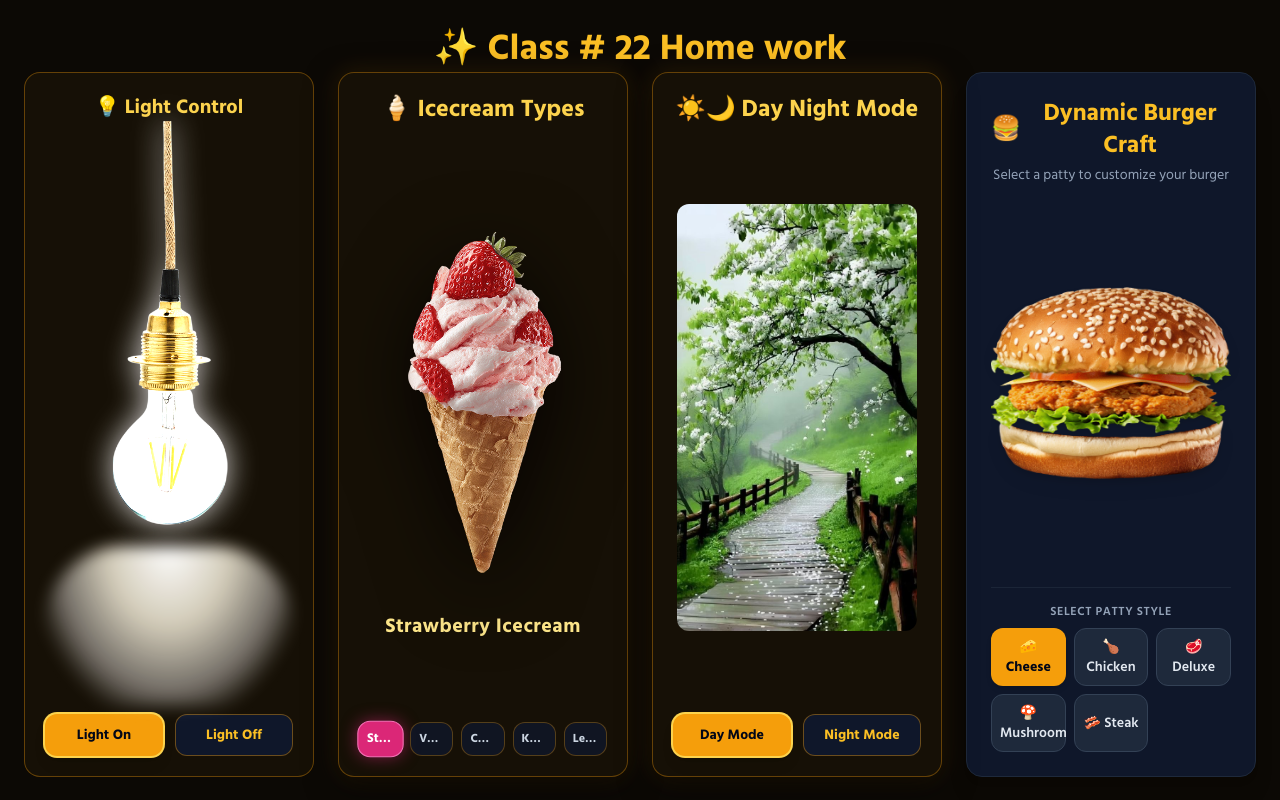
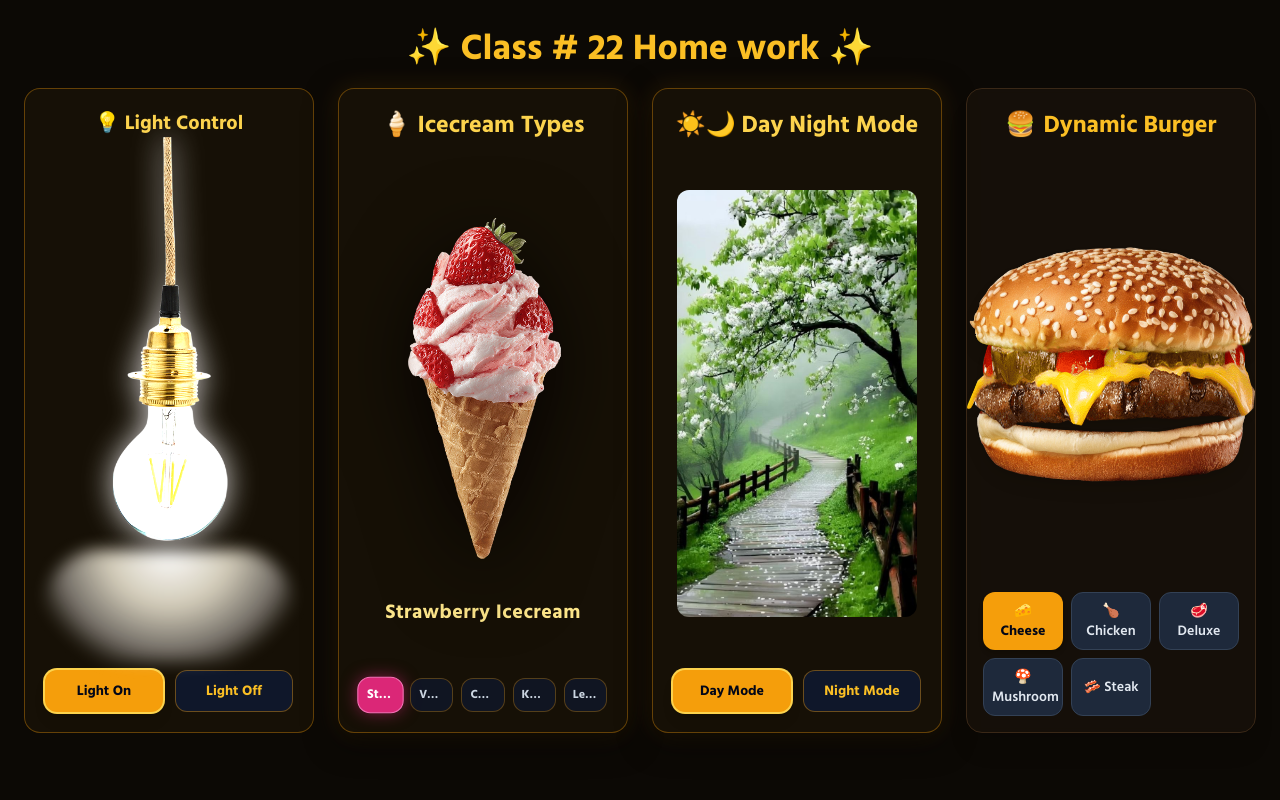
Before and after one commit to coderrnasim/JS_HomeWork, a website: page index.html in a window 1280 px wide. Drawn offline with Linux system fonts and the light colour scheme.

Commit message:
fix mobile verson

```diff
--- a/index.html
+++ b/index.html
@@ -11,13 +11,13 @@
 </head>
 <!-- বডিতে হাইট ও প্যাডিং অ্যাডজাস্ট করুন -->
 
-<body class="bg-[#0c0905] text-[#fef3c7] h-screen overflow-hidden flex flex-col p-3 lg:p-6">
+<body class="bg-[#0c0905] text-[#fef3c7] min-h-screen overflow-y-auto flex flex-col p-3 lg:p-6">
 
     <div class="w-full max-w-[1700px] mx-auto h-full flex flex-col justify-between">
 
         <!-- Header -->
-        <header class="text-center py-1 flex-none">
-            <h1 class="text-xl sm:text-3xl lg:text-4xl font-bold text-amber-400">✨ Class # 22 Home work</h1>
+        <header class="text-center mb-4 py-1 flex-none">
+            <h1 class="text-xl sm:text-3xl lg:text-4xl font-bold text-amber-400">✨ Class # 22 Home work ✨</h1>
         </header>
 
         <!-- খ) গ্রিড কন্টেইনারে h-full এবং flex-grow ব্যবহার করা যাতে পুরো জায়গাটা নেয় -->
@@ -36,7 +36,7 @@
                         class="w-48 sm:w-64 lg:w-80 h-auto mx-auto object-contain z-10 relative">
 
                     <!-- ২. লাইটের ঠিক নিচের অংশের তীব্র আলো (Light Beam/Glow) -->
-                    <div id="light-beam" class="w-full h-40 mt-3 rounded-full transition-all duration-0"
+                    <div id="light-beam" class="w-full h-28 rounded-full transition-all duration-0"
                         style="background: radial-gradient(ellipse at top, rgba(255, 255, 255, 1) 0%, rgba(231, 224, 204, 0.9) 35%, rgba(247, 244, 240, 0.4) 65%, transparent 80%); filter: blur(8px);">
                     </div>
                 </div>
@@ -136,18 +136,15 @@
             </div>
 
             <!-- 4. BURGER TYPES MENU SECTION -->
-            <!-- Card 4: Burger Stack Customizer -->
-            <div
-                class="bg-slate-900 border border-slate-800 rounded-2xl p-4 sm:p-6 shadow-xl flex flex-col justify-between h-full">
+            <div class="bg-[#18120a]/80 backdrop-blur-sm rounded-2xl border border-[#3a2817] shadow-xl overflow-hidden group hover:border-[#d97706]/40 transition-all flex flex-col justify-between">
 
                 <!-- Title Section -->
-                <div class="text-center mb-4">
+                <div class="text-center mt-5 mb-4">
                     <h2
                         class="text-xl sm:text-2xl font-bold text-amber-400 mb-1 flex items-center justify-center gap-2">
-                        <span>🍔</span> Dynamic Burger Craft
+                        <span>🍔</span> Dynamic Burger
                     </h2>
-                    <p id="burger-status" class="text-xs sm:text-sm text-slate-400 font-medium">Select a patty to
-                        customize your burger</p>
+
                 </div>
 
                 <!-- Burger Visual Container (Fixed Bun + Dynamic Middle) -->
@@ -156,12 +153,12 @@
 
                     <!-- Top Bun (Fixed) -->
                     <img src="images/TopBun.png" alt="Top Bun"
-                        class="w-full max-w-[280px] sm:max-w-[300px] h-auto object-contain z-30 drop-shadow-lg -mb-6 sm:-mb-10 transition-transform duration-300 pointer-events-none" />
+                        class="w-full max-w-[280px] sm:max-w-[300px] h-auto object-contain z-30 drop-shadow-lg -mb-6 sm:-mb-8 transition-transform duration-300 pointer-events-none" />
 
                     <!-- Dynamic Middle Patty Layer -->
                     <div
                         class="w-full max-w-[280px] sm:max-w-[300px] flex items-center justify-center z-20 min-h-[90px] sm:min-h-[110px] overflow-hidden">
-                        <img id="burger-patty-img" src="images/Chicken_patty.png" alt="Selected Patty"
+                        <img id="burger-patty-img" src="images/Cheese_patty.png" alt="Selected Patty"
                             class="w-full h-auto object-contain transition-all duration-500 transform scale-100 opacity-100 drop-shadow-md" />
                     </div>
 
@@ -171,10 +168,8 @@
                 </div>
 
                 <!-- Selection Buttons -->
-                <div class="mt-4 pt-4 border-t border-slate-800/80">
-                    <label
-                        class="block text-xs font-semibold text-slate-400 uppercase tracking-wider mb-2 text-center">Select
-                        Patty Style</label>
+                <div class="m-4">
+
                     <div class="grid grid-cols-2 sm:grid-cols-3 gap-2">
                         <button onclick="changePatty('images/Cheese_patty.png', 'Cheese Patty Loaded', this)"
                             class="patty-btn active-patty-btn bg-amber-500 text-slate-950 font-bold py-2 px-2 text-xs sm:text-sm rounded-xl transition-all duration-200 shadow-md">
--- a/script.js
+++ b/script.js
@@ -48,7 +48,6 @@ function controlLight(isOn) {
 }
 
 // 2. Icecream Selection Logic
-// ফ্লেভার কালার কনফিগারেশন
 const flavorColors = {
     strawberry: { bg: '#db2777', text: '#ffffff', border: '#f472b6' }, // Pink
     vanilla:    { bg: '#fef3c7', text: '#0f172a', border: '#fde68a' }, // Soft Yellow
@@ -57,7 +56,6 @@ const flavorColors = {
     lemon:      { bg: '#65a30d', text: '#ffffff', border: '#a3e635' }  // Citrus Green
 };
 
-// ওয়েবসাইট লোড হলে ডিফল্টভাবে Strawberry সিলেক্টেড থাকবে
 window.addEventListener('DOMContentLoaded', () => {
     showIcecream('Strawberry', 'images/strawberry.png', 'strawberry');
 });
@@ -66,12 +64,10 @@ function showIcecream(name, imagePath, flavorKey) {
     const imgElement = document.getElementById('icecream-img');
     const titleElement = document.getElementById('icecream-title');
 
-    // ১. ইমেজ ও টাইটেল পরিবর্তন
     if (imgElement) {
     imgElement.style.transform = 'scale(0.95)';
     imgElement.style.opacity = '0.8';
 
-    // সময় ১৫০০ms / ১৫০ms থেকে কমিয়ে ৩০ms করা হয়েছে (সাথে সাথে রেসপন্স করার জন্য)
     setTimeout(() => {
         imgElement.src = imagePath;
         imgElement.alt = `${name} Icecream`;
@@ -84,7 +80,6 @@ function showIcecream(name, imagePath, flavorKey) {
         titleElement.innerText = `${name} Icecream`;
     }
 
-    // ২. সকল বাটনকে রিস্টোর/ইনঅ্যাক্টিভ করা
     const allBtns = document.querySelectorAll('.flavor-btn');
     allBtns.forEach(btn => {
         btn.style.backgroundColor = 'rgba(15, 23, 42, 0.8)'; // Dark slate background
@@ -94,7 +89,6 @@ function showIcecream(name, imagePath, flavorKey) {
         btn.style.transform = 'scale(1)';
     });
 
-    // ৩. সিলেক্টেড বাটনকে স্থায়ী কালারে হাইলাইট করা
     const activeBtn = document.getElementById(`btn-${flavorKey}`);
     const activeColor = flavorColors[flavorKey];
 
@@ -120,7 +114,6 @@ function setDayNight(mode) {
 
     if (mode === 'day') {
 
-        // ডে মোডে ১০০% নরমাল আলো
         if (bgImg) {
             bgImg.style.filter = 'brightness(1) contrast(1)';
         }
@@ -134,9 +127,9 @@ function setDayNight(mode) {
 
     } else if (mode === 'night') {
 
-        // নাইট মোডে ঠিক ২০% ভিজিবল রাখা (brightness 0.20)
+
         if (bgImg) {
-            bgImg.style.filter = 'brightness(0.17) contrast(1.1)';
+            bgImg.style.filter = 'brightness(0.33) contrast(1.1)';
         }
 
         if (btnNight) {
@@ -149,7 +142,6 @@ function setDayNight(mode) {
 }
 
 // 4. Burger Selection Logic
-// Function to Change Burger Patty Dynamically
 function changePatty(imageName, titleText, btnElement) {
     const pattyImg = document.getElementById('burger-patty-img');
     const statusText = document.getElementById('burger-status');
```
Also changed, not shown: dist/output.css.
